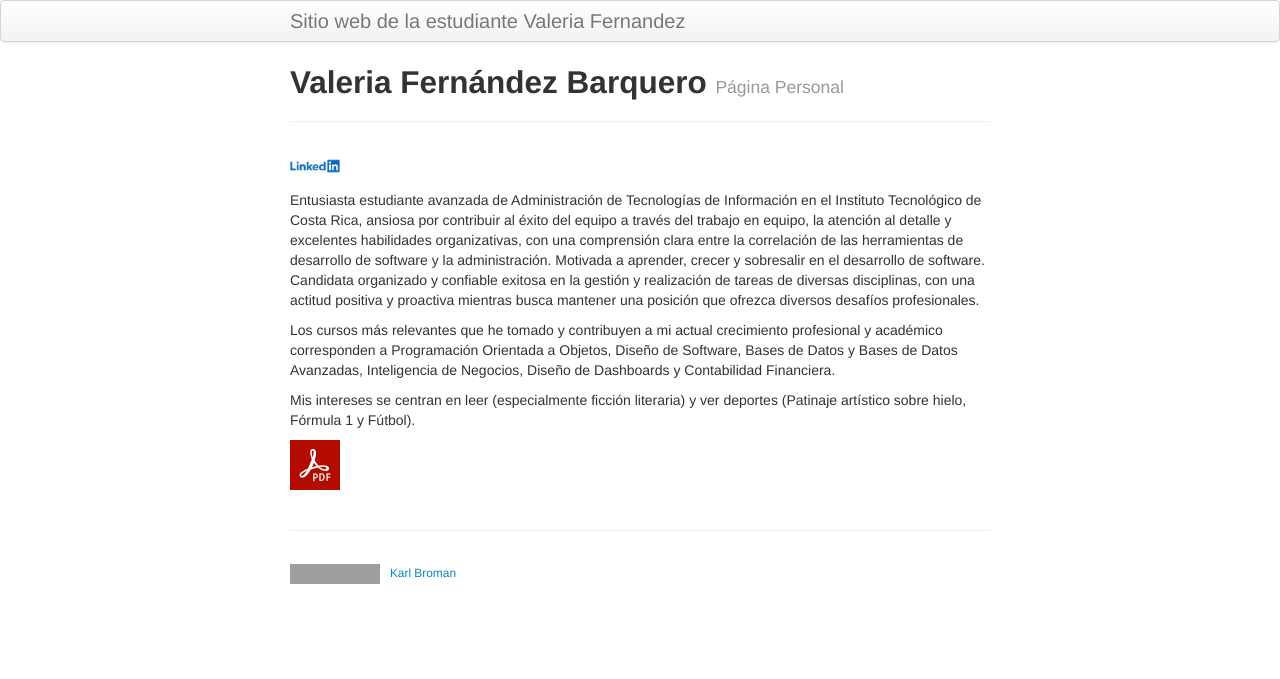
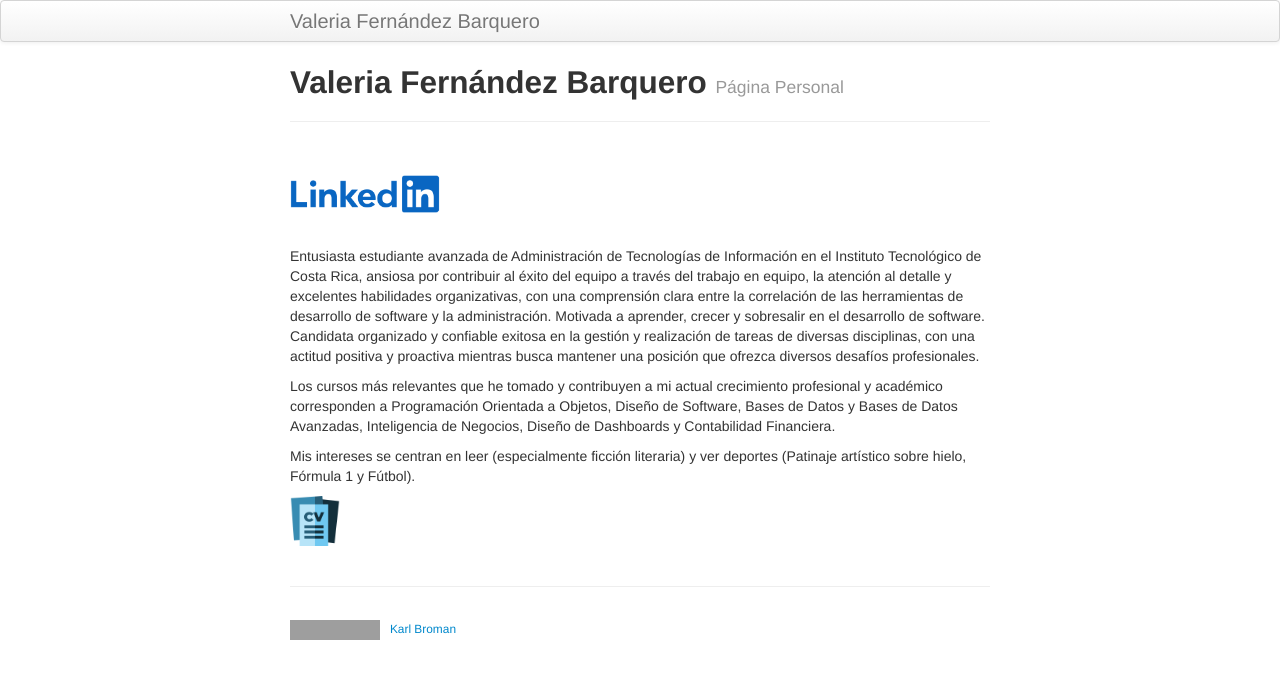
Before and after one commit to vuhleh/vuhleh.github.io, a Jekyll site: the page built from index.md, in a window 1280 px wide. Shown: the top 679 px of the page. Built offline with Jekyll 4.4.1, drawn with Linux system fonts in a browser that asks for light colours; grey boxes are pictures that could not be loaded.

Commit message:
Updated site contents

```diff
--- a/_config.yml
+++ b/_config.yml
@@ -8,9 +8,9 @@ highlighter: rouge
 # Themes are encouraged to use these universal variables
 # so be sure to set them if your theme uses them.
 #
-title : Sitio web de la estudiante Valeria Fernandez
+title : Valeria Fernández Barquero
 author :
-  name : Valeria Fernandez
+  name : Valeria Fernández
   email : valefb@estudiantec.cr
   github : vuhleh
   feedburner : nil
--- a/index.md
+++ b/index.md
@@ -5,7 +5,7 @@ tagline: Página Personal
 description: ¡Esta es mi pagina personal!
 ---
 
-[![Linkedin](assets/Linkedin-Logo.png){: width="50" }](https://www.linkedin.com/in/valeria-fern%C3%A1ndez-barquero-286271273)
+[![Linkedin](assets/Linkedin-Logo.png){: width="150" }](https://www.linkedin.com/in/valeria-fern%C3%A1ndez-barquero-286271273)
 
 Entusiasta estudiante avanzada de Administración de Tecnologías de Información en el Instituto Tecnológico de Costa Rica, ansiosa por contribuir al éxito del equipo a través del trabajo en equipo, la atención al detalle y excelentes habilidades organizativas, con una comprensión clara entre la correlación de las herramientas de desarrollo de software y la administración. Motivada a  aprender, crecer y sobresalir en el desarrollo de software. Candidata organizado y confiable exitosa en la gestión y realización de tareas de diversas disciplinas, con una actitud positiva y proactiva mientras busca mantener una posición que ofrezca diversos desafíos profesionales.
 
@@ -13,7 +13,7 @@ Los cursos más relevantes que he tomado y contribuyen a mi actual crecimiento p
 
 Mis intereses se centran en leer (especialmente ficción literaria) y ver deportes (Patinaje artístico sobre hielo, Fórmula 1 y Fútbol).
 
-[![CV](assets/adobelogo.png){: width="50" }](https://drive.google.com/file/d/1Qc25FxFcskg513M_iUKnDqTG_Pbx8flF/view?usp=sharing)
+[![CV](assets/cvlogo.png){: width="50" }](https://drive.google.com/file/d/1Qc25FxFcskg513M_iUKnDqTG_Pbx8flF/view?usp=sharing)
 
 
 {% comment %}
```
Also changed, not shown: assets/adobelogo.png (deleted), assets/cvlogo.png (added).
